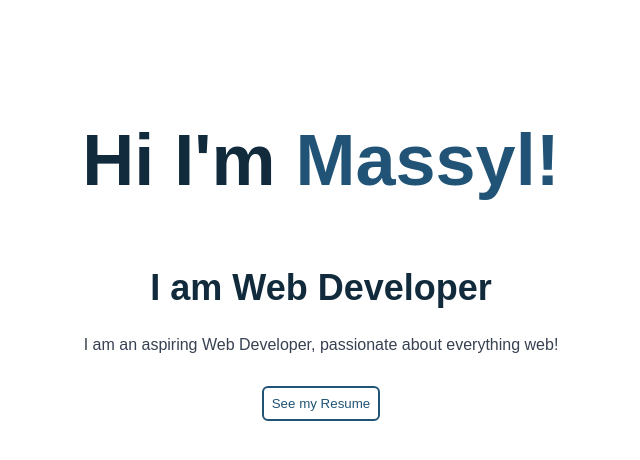
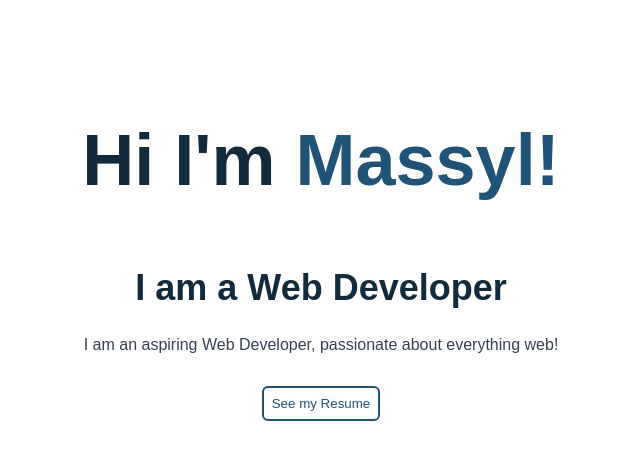
Before and after one commit to MassylHaddad/nextjs, a Next.js app: page / in a window 1280 px wide. Shown: the top 460 px of the page, without its empty margins (319-959 px from the left). Built offline with nearby package versions, Linux system fonts and the light colour scheme.

Commit message:
Update hero.tsx

```diff
--- a/sections/hero.tsx
+++ b/sections/hero.tsx
@@ -4,7 +4,7 @@ const Hero = () => {
   return (
     <section className="hero-section">
       <h1 className="title">Hi I'm <span className="name"> Massyl! </span></h1>
-      <h3 className="description">I am Web Developer</h3>
+      <h3 className="description">I am a Web Developer</h3>
       <p className="summary">I am an aspiring Web Developer, passionate about everything web!</p>
       <Button>See my Resume</Button>
     </section>
```
